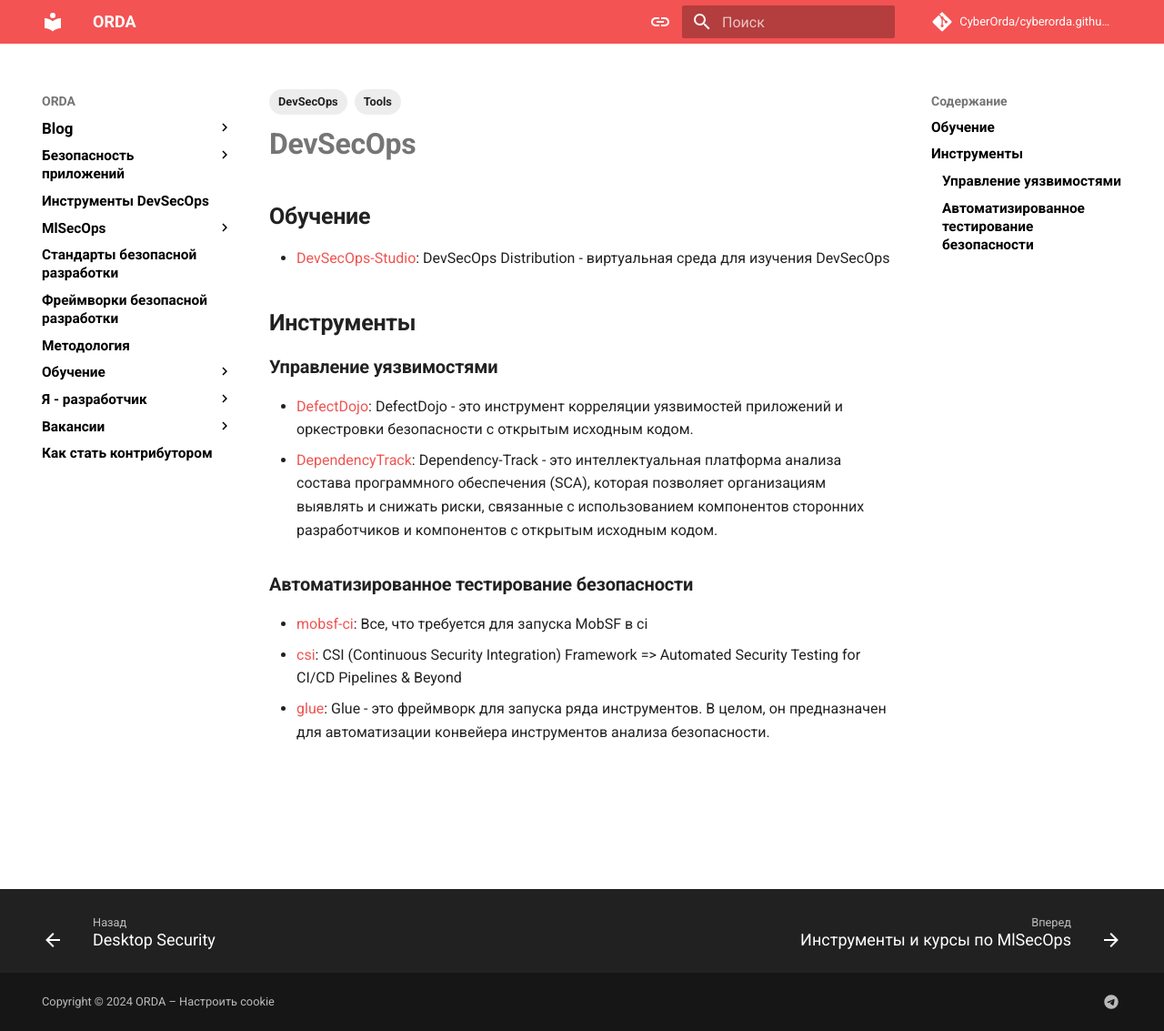
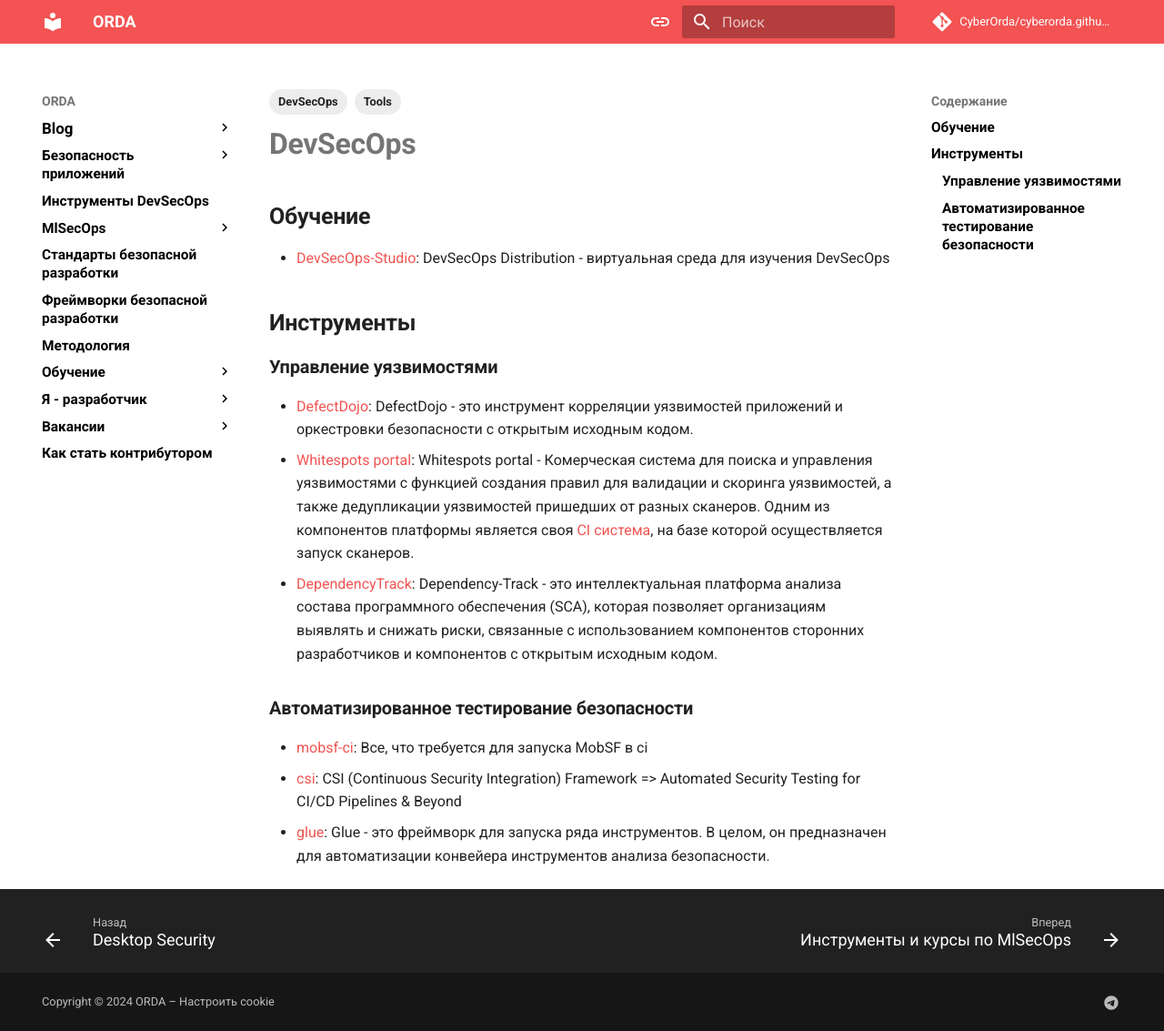
Before and after one commit to CyberOrda/cyberorda.github.io, an MkDocs documentation site: the page built from docs/DevSecOps.md, in a window 1280 px wide and 1133 px high. Shown: the whole window at 91% size. Built offline with MkDocs 1.6.1 and Material for MkDocs 9.7.7, drawn with Linux system fonts in a browser that asks for light colours; comment, search, counter and statistics services are not loaded.

Commit message:
Update DevSecOps.md

```diff
--- a/docs/DevSecOps.md
+++ b/docs/DevSecOps.md
@@ -17,6 +17,7 @@
 ### **Управление уязвимостями**
 
 - [DefectDojo](https://github.com/DefectDojo/django-DefectDojo): DefectDojo - это инструмент корреляции уязвимостей приложений и оркестровки безопасности с открытым исходным кодом.
+- [Whitespots portal](https://gitlab.com/whitespots-public/appsec-portal): Whitespots portal - Комерческая система для поиска и управления уязвимостями с функцией создания правил для валидации и скоринга уязвимостей, а также дедупликации уязвимостей пришедших от разных сканеров. Одним из компонентов платформы является своя [CI система](https://gitlab.com/whitespots-public/auditor), на базе которой осуществляется запуск сканеров.
 - [DependencyTrack](https://github.com/DependencyTrack/dependency-track): Dependency-Track - это интеллектуальная платформа анализа состава программного обеспечения (SCA), которая позволяет организациям выявлять и снижать риски, связанные с использованием компонентов сторонних разработчиков и компонентов с открытым исходным кодом.
 
 ### **Автоматизированное тестирование безопасности**
```
